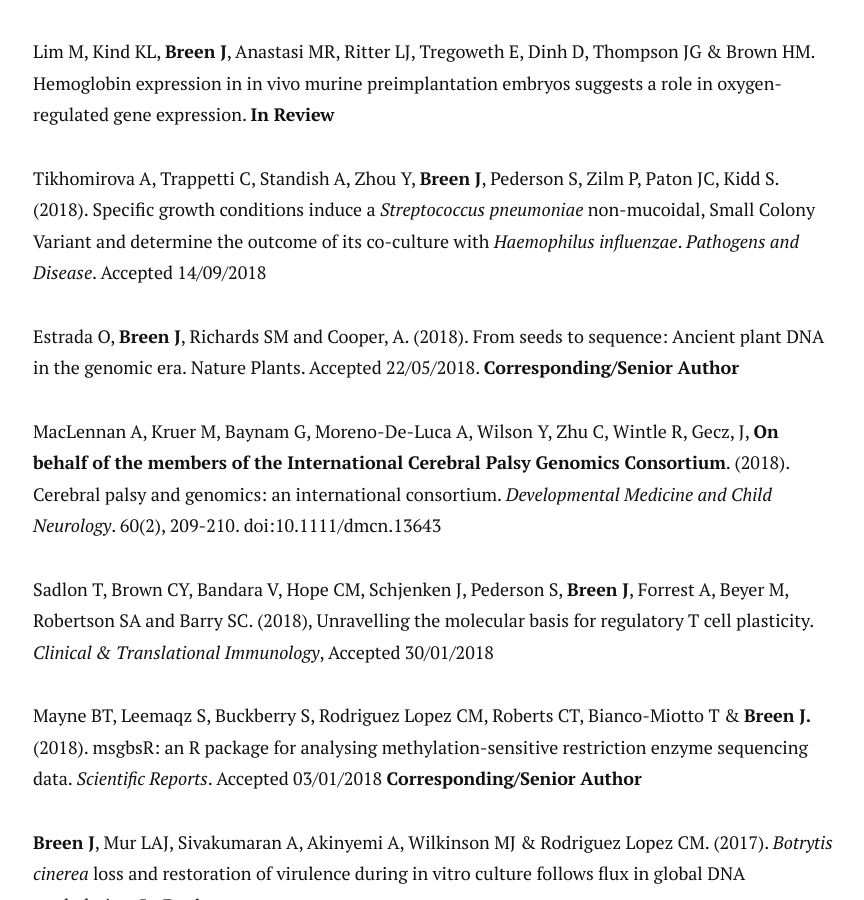
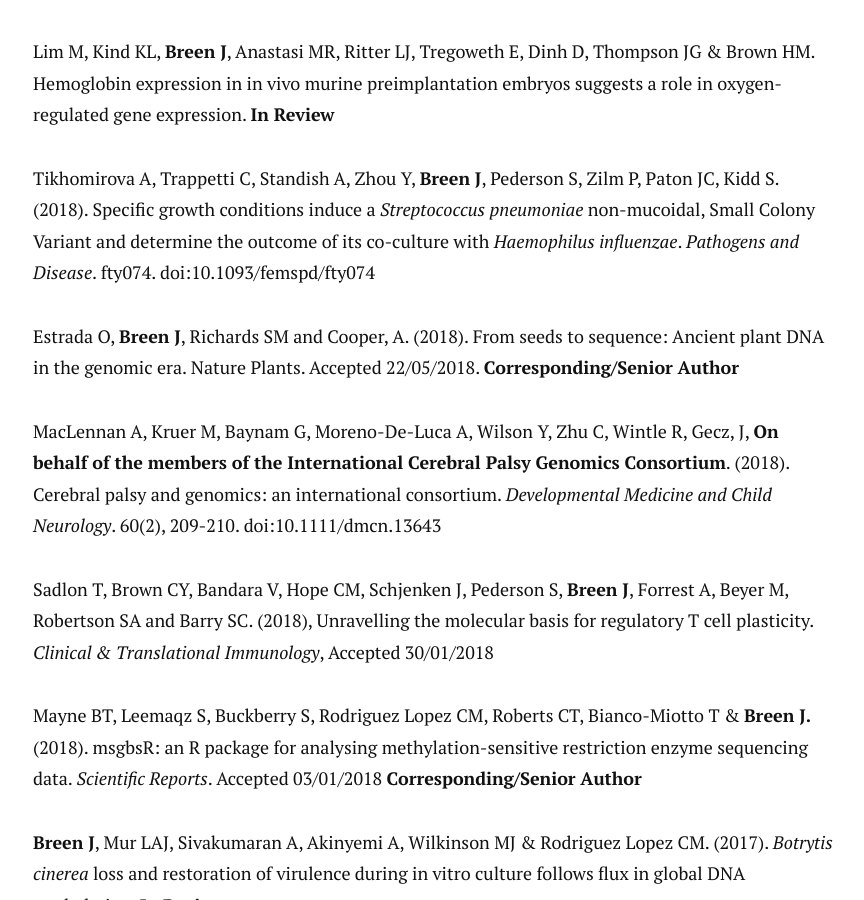
Before and after one commit to jimmybgammyknee/jimmybgammyknee.github.io, a Jekyll site: the page built from cv.md, in a window 1280 px wide and 900 px high, scrolled down 4415 px. Shown: the whole window, without its empty margins (207-1071 px from the left). Built offline with Jekyll 4.4.1, drawn with Linux system fonts in a browser that asks for light colours; nearby versions of some CDN libraries.

Commit message:
Update cv.md

```diff
--- a/cv.md
+++ b/cv.md
@@ -110,7 +110,7 @@ Kedzior SGE, Bianco-Miotto T, **Breen J**, Diener KR, Donnelley M, Dunning KR, P
 
 Lim M, Kind KL, **Breen J**, Anastasi MR, Ritter LJ, Tregoweth E, Dinh D, Thompson JG & Brown HM. Hemoglobin expression in in vivo murine preimplantation embryos suggests a role in oxygen-regulated gene expression. **In Review**
 
-Tikhomirova A, Trappetti C, Standish A, Zhou Y, **Breen J**, Pederson S, Zilm P, Paton JC, Kidd S. (2018). Specific growth conditions induce a _Streptococcus pneumoniae_ non-mucoidal, Small Colony Variant and determine the outcome of its co-culture with _Haemophilus influenzae_. _Pathogens and Disease_. Accepted 14/09/2018
+Tikhomirova A, Trappetti C, Standish A, Zhou Y, **Breen J**, Pederson S, Zilm P, Paton JC, Kidd S. (2018). Specific growth conditions induce a _Streptococcus pneumoniae_ non-mucoidal, Small Colony Variant and determine the outcome of its co-culture with _Haemophilus influenzae_. _Pathogens and Disease_. fty074. doi:10.1093/femspd/fty074
 
 Estrada O, **Breen J**, Richards SM and Cooper, A. (2018). From seeds to sequence: Ancient plant DNA in the genomic era. Nature Plants. Accepted 22/05/2018. **Corresponding/Senior Author**
 
```
